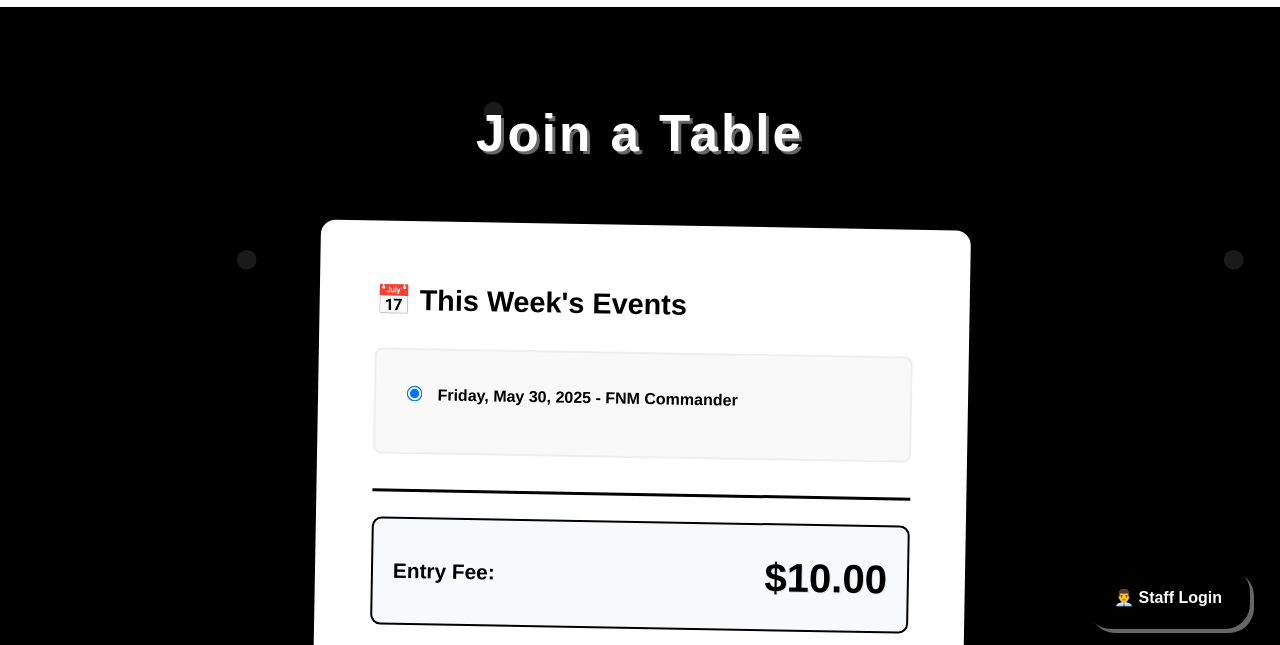
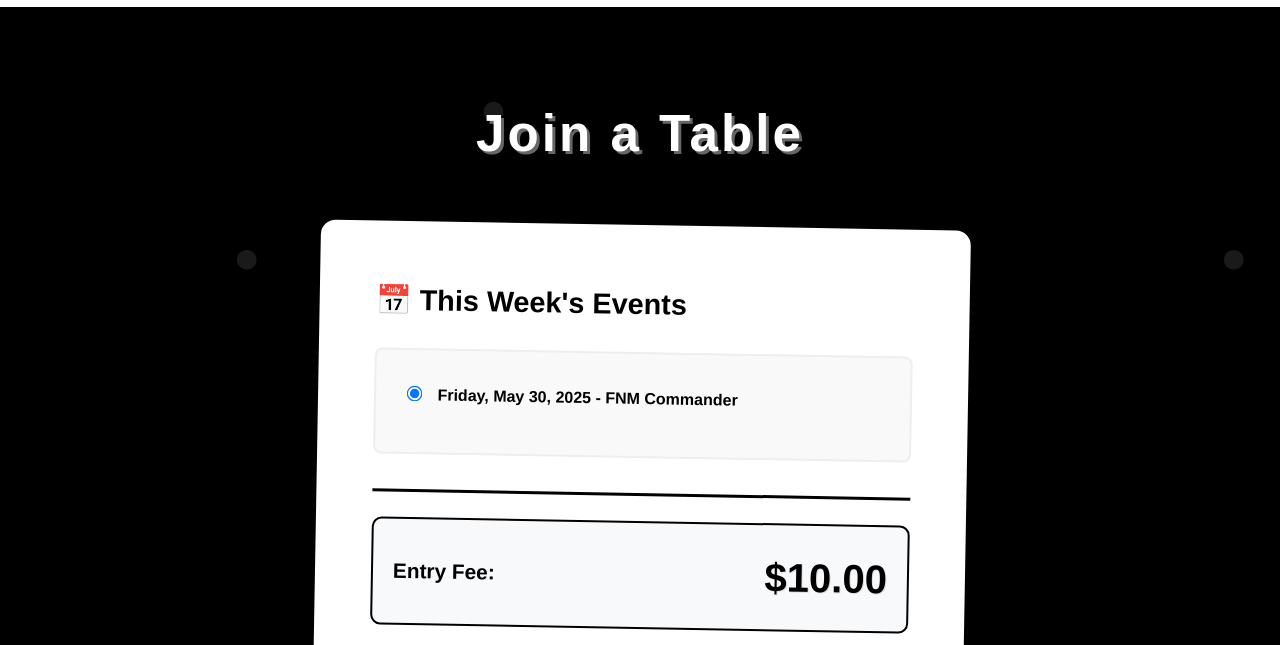
Before and after one commit to doctordjphd/FNM-3, a plain HTML site: page index.html in a window 1280 px wide. Shown: the part 141-786 px from the top of the page. Drawn offline with Linux system fonts and the light colour scheme.

Commit message:
Update index.html

```diff
--- a/index.html
+++ b/index.html
@@ -560,7 +560,6 @@
     </footer>
 
     <!-- Employee Link -->
-    <a href="employee.html" class="employee-link">👨‍💼 Staff Login</a>
 
     <script>
         let selectedDate = '';
```
